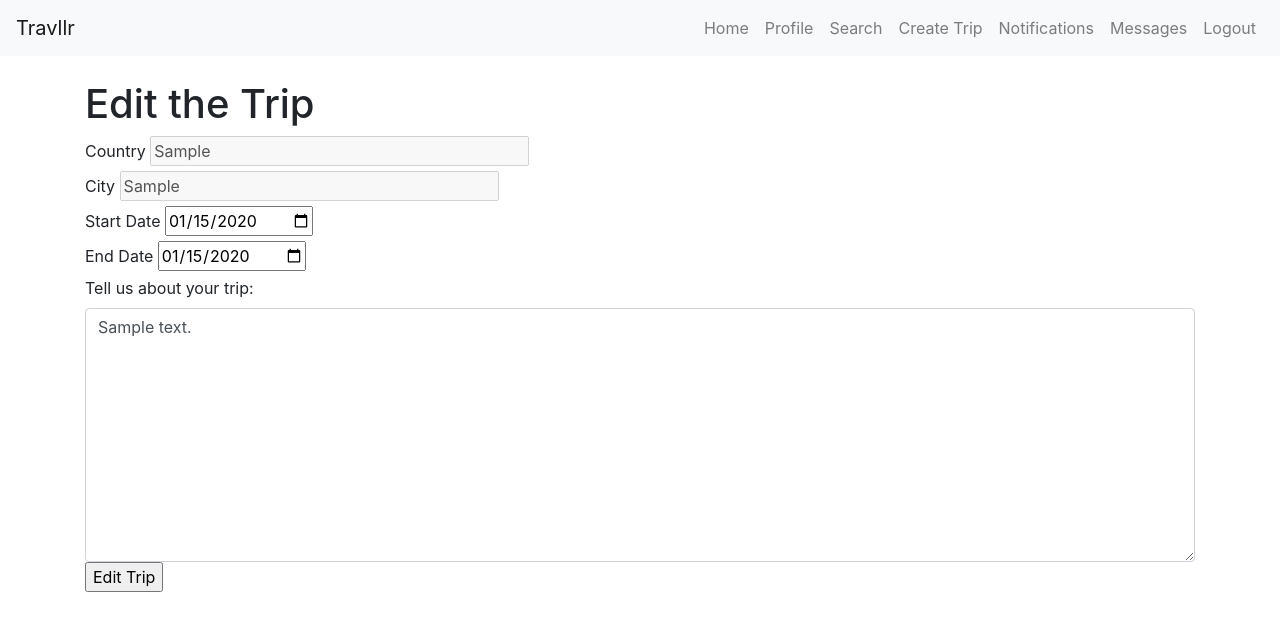
After one commit to mauriciosalichs/travllr, a Flask app: page /edit_trip/1 in a window 1280 px wide. The commit adds this page. Shown: the top 631 px of the page. Run offline with Flask 3, Linux system fonts and the light colour scheme; a user stored in the database is signed in; tables that the repository leaves empty hold one stand-in row (values such as "Sample post"); parts of the project's set-up code (start-up, migrations or seed data) failed here and were passed over; some libraries are stand-ins or nearby versions.

Commit message:
Search, edit trips, and other features

```diff
--- a/app/forms.py
+++ b/app/forms.py
@@ -1,7 +1,17 @@
 from flask_wtf import FlaskForm
-from wtforms import StringField, PasswordField, SubmitField, TextAreaField, DateField, BooleanField, FieldList, FormField, DateField
-from wtforms.validators import DataRequired, ValidationError, Length, Email, EqualTo
+from wtforms import StringField, PasswordField, SubmitField, TextAreaField, DateField, BooleanField, FormField, DateField, SelectField
+from flask_wtf.file import FileField, FileAllowed
+from wtforms.validators import DataRequired, Optional, ValidationError, Length, Email, EqualTo
 from datetime import date
+import os
+
+countries_file_path = os.path.dirname(os.path.realpath(__file__))+'./static/json/countries.json'
+cities_file_path = os.path.dirname(os.path.realpath(__file__))+'./static/json/cities.json'
+
+with open(countries_file_path, 'r', encoding='utf-8') as f:
+        countries_list = eval(f.read())
+with open(cities_file_path, 'r', encoding='utf-8') as f:
+        cities_dict = eval(f.read())
 
 class RegistrationForm(FlaskForm):
     username = StringField('Full Name', validators=[DataRequired(), Length(min=2, max=20)])
@@ -16,15 +26,26 @@ class LoginForm(FlaskForm):
     submit = SubmitField('Login')
     remember = BooleanField('Remember Me')
 
+class SearchForm(FlaskForm):
+    keyword = StringField('Keyword:', validators=[Length(max=20)])
+    min_age = StringField('Min Age:', validators=[Length(max=2)])
+    max_age = StringField('Max Age:', validators=[Length(max=2)])
+    country = SelectField('Country',choices=['']+countries_list, validators=[Optional()])
+    sorted = SelectField('Sorted By',choices=['Alphabetical','Last Login'], validators=[DataRequired()], default='Last Login')
+    submit = SubmitField('Search')
+
 class UpdateProfileForm(FlaskForm):
-    username = StringField('Full Name:', validators=[Length(max=100)])
-    country = StringField('Country:', validators=[Length(max=30)])
-    city = StringField('City:', validators=[Length(max=30)])
+    username = StringField('Full Name:', validators=[DataRequired(), Length(max=100)])
+    country = StringField('Country:', validators=[DataRequired(), Length(max=30)])
+    city = StringField('City:', validators=[DataRequired(), Length(max=30)])
     description = TextAreaField('Description:', validators=[Length(max=5000)])
     tag = StringField('Add Tag:', validators=[Length(max=300)])
-    birthdate = DateField('Birthdate:', format='%Y-%m-%d')
+    birthdate = DateField('Birthdate:', format='%Y-%m-%d', validators=[DataRequired()])
+    file = FileField('Update Profile Picture:', validators=[FileAllowed(['jpg', 'png', 'jpeg'])])
     addtag = SubmitField('Add Tag')
     tags = []
+    gender = SelectField('Gender',choices=['Male ♂️','Female ♀️','Muxe ⚧','Other 🌈'],
+    validators=[DataRequired()])
     submit = SubmitField('Update')
     delete_account = SubmitField('Delete User')
 
@@ -39,9 +60,24 @@ def validate_end_date(form, field):
     if start_date > end_date:
         raise ValidationError('End date must be after start date.')
 
+def validate_country(form, field):
+    country = form.country.data
+    if country not in countries_list:
+        raise ValidationError('Not a valid country.')
+
+def validate_city(form, field):
+    country = form.country.data
+    if country not in countries_list:
+        raise ValidationError('Not a valid country.')
+    city = form.city.data
+    if city not in cities_dict[country]:
+        raise ValidationError('Not a valid city.')
+
 class CreateTripForm(FlaskForm):
-    country = StringField('Country', validators=[DataRequired(), Length(max=100)])
-    city = StringField('City', validators=[DataRequired(), Length(max=100)])
+    country = StringField('Country', validators=[DataRequired(), Length(max=100), validate_country])
+    city = StringField('City', validators=[DataRequired(), Length(max=100), validate_city])
     start_date = DateField('Start Date', validators=[DataRequired(), validate_start_date])
     end_date = DateField('End Date', validators=[DataRequired(), validate_end_date])
+    comments = TextAreaField('Tell us about your trip:', validators=[Length(max=1000)])
     submit = SubmitField('Create Trip')
+    edit = SubmitField('Edit Trip')
--- a/app/routes.py
+++ b/app/routes.py
@@ -1,9 +1,13 @@
 from flask import render_template, url_for, flash, redirect, request
 from app import app, db
-from app.forms import RegistrationForm, LoginForm, UpdateProfileForm, CreateTripForm
+from app.forms import RegistrationForm, LoginForm, UpdateProfileForm, CreateTripForm, SearchForm
 from app.models import User, Trip, Friend
 from flask_login import login_user, current_user, logout_user, login_required
+from werkzeug.utils import secure_filename
+from sqlalchemy import or_
 import re
+import base64
+from datetime import datetime, date, timedelta
 
 @app.route("/")
 @app.route("/home")
@@ -33,7 +37,16 @@ def login():
         user = User.query.filter_by(email=form.email.data).first()
         if user and user.check_password(form.password.data):
             login_user(user, remember=form.remember.data)
-            return redirect(url_for('home'))
+            if current_user.last_login:
+                current_user.last_login = datetime.utcnow()
+                db.session.commit()
+                return redirect(url_for('home'))
+            else:
+                current_user.last_login = datetime.utcnow()
+                db.session.commit()
+                form = UpdateProfileForm()
+                form.username.data = current_user.username
+                return render_template('edit_profile.html', form=form)
         else:
             flash('Login Unsuccessful. Please check email and password', 'danger')
     return render_template('login.html', title='Login', form=form)
@@ -43,17 +56,11 @@ def logout():
     logout_user()
     return redirect(url_for('home'))
 
-@app.route("/profile", methods=['GET', 'POST'])
+@app.route('/profile/<int:user_id>', methods=['GET', 'POST'])
 @login_required
-def profile():
-    tags = current_user.tags.split(';')[:-1] if current_user.tags else []
-    return render_template('profile.html', user=current_user, tags=tags)
-
-@app.route('/profileid/<int:user_id>')
-@login_required
-def profileid(user_id):
+def profile(user_id):
     user = User.query.get_or_404(user_id)
-    tags = user.tags.split(';')[:-1] if current_user.tags else []
+    tags = user.tags.split(';')[:-1] if user.tags else []
     return render_template('profile.html', user=user, tags=tags)
 
 @app.route('/edit_profile', methods=['GET', 'POST'])
@@ -62,6 +69,7 @@ def edit_profile():
     form = UpdateProfileForm()
     if request.method == 'GET' or not form.validate_on_submit():
         form.username.data = current_user.username
+        form.gender.data = current_user.gender
         form.description.data = current_user.description
         form.country.data = current_user.country
         form.city.data = current_user.city
@@ -74,33 +82,94 @@ def edit_profile():
             flash('Your account has been deleted.', 'success')
             return redirect(url_for('index'))
         current_user.username = form.username.data
+        current_user.gender = form.gender.data
+        current_user.tags = form.tag.data
         current_user.description = form.description.data
         current_user.country = form.country.data
         current_user.city = form.city.data
         current_user.birthdate = form.birthdate.data
         current_user.tags = form.tag.data
+        if form.file.data:
+            image_data = form.file.data.read()
+            image_base64 = base64.b64encode(image_data).decode('utf-8')
+            current_user.image_file = image_base64
         db.session.commit()
-        return redirect(url_for('profile', username=current_user.username))
+        return redirect(url_for('profile', user_id=current_user.id))
     return render_template('edit_profile.html', form=form)
+
+@app.route("/edit_trip/<int:trip_id>", methods=['GET', 'POST'])
+@login_required
+def edit_trip(trip_id):
+    trip = Trip.query.get_or_404(trip_id)
+    form = CreateTripForm()
+    if request.method == 'GET' or not form.validate_on_submit():
+        form.country.data = trip.country
+        form.city.data = trip.city
+        form.start_date.data = trip.start_date
+        form.end_date.data = trip.end_date
+        form.comments.data = trip.comments
+    if form.validate_on_submit():
+        trip.start_date = form.start_date.data
+        trip.end_date = form.end_date.data
+        trip.comments = form.comments.data
+        db.session.commit()
+        flash('Your trip has been edited!', 'success')
+        return redirect(url_for('profile', user_id=current_user.id))
+    return render_template('edit_trip.html', trip=trip, form=form)
 
 @app.route("/create_trip", methods=['GET', 'POST'])
 @login_required
 def create_trip():
     form = CreateTripForm()
     if form.validate_on_submit():
-        trip = Trip(country=form.country.data, city=form.city.data, start_date=form.start_date.data, end_date=form.end_date.data, user_id=current_user.id)
+        trip = Trip(country=form.country.data,
+                    city=form.city.data,
+                    start_date=form.start_date.data,
+                    end_date=form.end_date.data,
+                    comments=form.comments.data,
+                    user_id=current_user.id)
         db.session.add(trip)
         db.session.commit()
-        # Notification logic will go here
+        print("TRIP",trip.id)
         flash('Your trip has been created!', 'success')
-        return redirect(url_for('profile'))
+        return redirect(url_for('profile', user_id=current_user.id))
     return render_template('create_trip.html', title='Create Trip', form=form)
 
-@app.route('/users')
-@login_required
-def users():
-    users = User.query.all()  # Consulta para obtener todos los usuarios
-    return render_template('users.html', users=users)
+@app.route('/search', methods=['GET','POST'])
+def search():
+    form = SearchForm()
+    if form.validate_on_submit():
+        keyword = form.keyword.data
+        min_age = form.min_age.data
+        max_age = form.max_age.data
+        country = form.country.data
+        sorted = form.sorted.data
+        query = User.query
+
+        if current_user:
+            query = query.filter(User.id != current_user.id)
+        if keyword:
+            query = query.filter((User.description.ilike(f'%{keyword}%'))
+                                |(User.username.ilike(f'%{keyword}%'))
+                                |(User.tags.ilike(f'%{keyword}%')))
+        if min_age:
+            today = date.today()
+            threshold_birthdate = today.replace(year=today.year - int(min_age))
+            query = query.filter(User.birthdate <= threshold_birthdate)
+        if max_age:
+            today = date.today()
+            threshold_birthdate = today.replace(year=today.year - int(max_age))
+            query = query.filter(User.birthdate >= threshold_birthdate)
+        if country:
+            query = query.filter(User.country == country)
+        if sorted == 'Alphabetical':
+            query = query.order_by(User.username)
+        elif sorted == 'Last Login':
+            query = query.order_by(User.last_login.desc())
+        return render_template('users.html', users=query.all())
+    else:
+        print(form.errors)
+    return render_template('search.html', form=form)
 
 @app.route('/notifications', methods=['GET', 'POST'])
 @login_required
--- a/app/templates/base.html
+++ b/app/templates/base.html
@@ -16,8 +16,8 @@
             <ul class="navbar-nav ml-auto">
                 <li class="nav-item"><a class="nav-link" href="{{ url_for('home') }}">Home</a></li>
                 {% if current_user.is_authenticated %}
-                    <li class="nav-item"><a class="nav-link" href="{{ url_for('profile') }}">Profile</a></li>
-					<li class="nav-item"><a class="nav-link" href="{{ url_for('users') }}">Users</a></li>
+                    <li class="nav-item"><a class="nav-link" href="{{ url_for('profile', user_id=current_user.id) }}">Profile</a></li>
+					<li class="nav-item"><a class="nav-link" href="{{ url_for('search') }}">Search</a></li>
                     <li class="nav-item"><a class="nav-link" href="{{ url_for('create_trip') }}">Create Trip</a></li>
                     <li class="nav-item"><a class="nav-link" href="{{ url_for('notifications') }}">Notifications</a></li>
                     <li class="nav-item"><a class="nav-link" href="{{ url_for('messages') }}">Messages</a></li>
--- /dev/null
+++ b/app/templates/edit_trip.html
@@ -0,0 +1,38 @@
+{% extends "base.html" %}
+{% block title %}Edit the Trip{% endblock %}
+{% block content %}
+<h1>Edit the Trip</h1>
+<form method="POST" action="{{ url_for('edit_trip', trip_id=trip.id) }}">
+    {{ form.hidden_tag() }}
+	<div>
+        {{ form.country.label }}
+        {{ form.country(size=32, disabled='disabled') }}
+    </div>
+    <div>
+        {{ form.city.label }}
+        {{ form.city(size=32, disabled='disabled') }}
+    </div>
+    <div>
+        {{ form.start_date.label }}
+        {{ form.start_date() }}
+		{% for error in form.start_date.errors %}
+            <span style="color: red;">{{ error }}</span>
+        {% endfor %}
+    </div>
+    <div>
+        {{ form.end_date.label }}
+        {{ form.end_date() }}
+		{% for error in form.end_date.errors %}
+            <span style="color: red;">{{ error }}</span>
+        {% endfor %}
+    </div>
+	<div>
+        {{ form.comments.label }}
+        {{ form.comments(rows=10, cols=40, class_="form-control") }}
+	</div>
+    <div>
+        {{ form.edit() }}
+    </div>
+</form>
+
+{% endblock %}
```
Also changed, not shown: app/models.py (+5 -2 lines), app/static/json/countries.json (+1 -1 lines), app/templates/create_trip.html (+38 -36 lines), app/templates/edit_profile.html (+16 -32 lines), app/templates/profile.html (+43 -11 lines), app/templates/search.html (added, +41 -0 lines), app/templates/users.html (+19 -10 lines), app/static/img/default.jpg (renamed from images/default.jpg).
